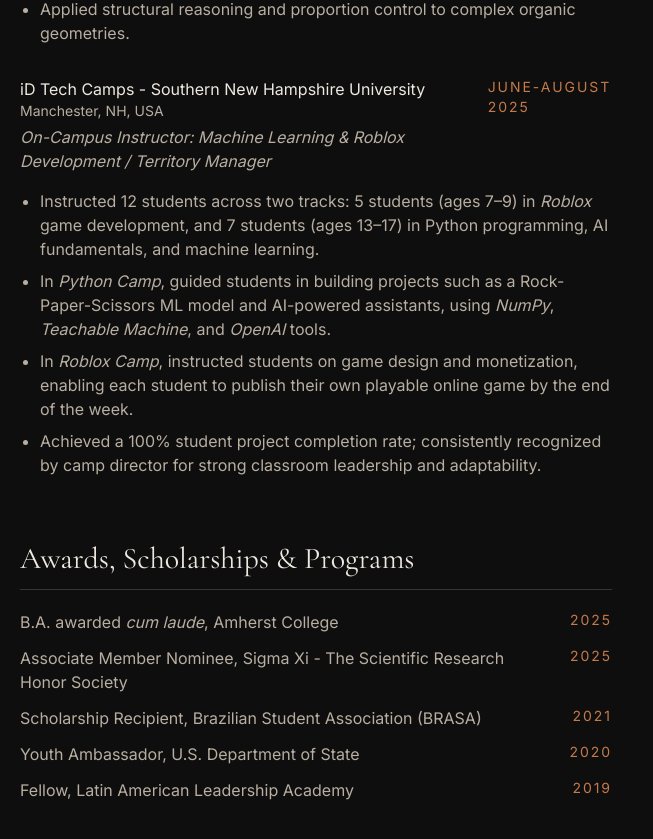
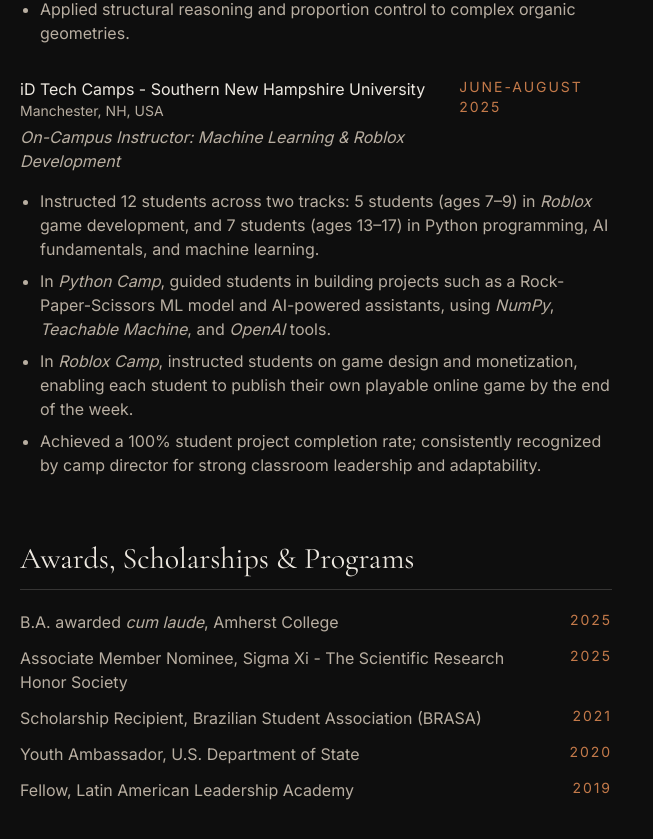
Before and after one commit to mcdasilva/mcdasilva.github.io, a Next.js app: page /about in a window 1280 px wide. Shown: the part 3320-4159 px from the top of the page, without its empty margins (0-653 px from the left). Built offline with nearby package versions, Linux system fonts and the light colour scheme.

Commit message:
Removed "Territory Manager"

```diff
--- a/app/about/page.tsx
+++ b/app/about/page.tsx
@@ -100,7 +100,7 @@
     organization: 'iD Tech Camps - Southern New Hampshire University',
     location: 'Manchester, NH, USA',
     role:
-      'On-Campus Instructor: Machine Learning & Roblox Development / Territory Manager',
+      'On-Campus Instructor: Machine Learning & Roblox Development',
     date: 'June-August 2025',
     details: [
       <>Instructed 12 students across two tracks: 5 students (ages 7–9) in <em>Roblox</em> game development, and 7 students (ages 13–17) in Python programming, AI fundamentals, and machine learning.</>,
```
